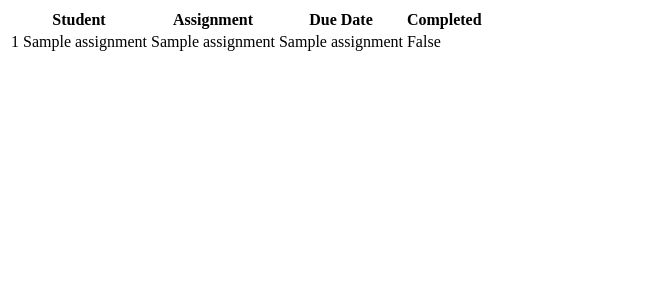
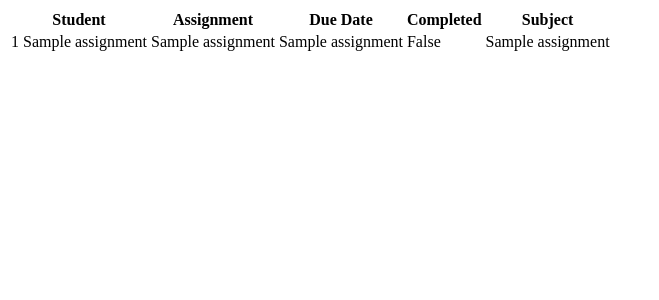
Before and after one commit to Mingston-Song/Homework, a Flask app: template templates/main.html in a window 1280 px wide. Shown: the top 300 px of the page, without its empty margins (0-659 px from the left). Run offline with Flask 3, Linux system fonts and the light colour scheme; the template is opened without the code that fills it: most values are stand-ins (such as "Sample title", 1, 10 or a date in 2020).

Commit message:
12/03/2024 New databse entries

```diff
--- a/app.py
+++ b/app.py
@@ -17,7 +17,7 @@ def create_connection(db_file):
 @app.route('/')
 def render_main():  # put application's code here
     con = create_connection(DATABASE)
-    query = "SELECT students.fname, students.lname, works.name, assignments.due_date, assignments.completed FROM assignments INNER JOIN students ON assignments.student_id=students.id INNER JOIN works ON assignments.work_id=works.id"
+    query = "SELECT students.fname, students.lname, works.name, assignments.due_date, assignments.completed, works.subject FROM assignments INNER JOIN students ON assignments.student_id=students.id INNER JOIN works ON assignments.work_id=works.id ORDER BY assignments.due_date"
     cur = con.cursor()
     cur.execute(query)
     assignments_list = cur.fetchall()
--- a/templates/main.html
+++ b/templates/main.html
@@ -11,6 +11,7 @@
             <th>Assignment</th>
             <th>Due Date</th>
             <th>Completed</th>
+            <th>Subject</th>
         </tr>
         {% for assignment in assignments %}
         <tr>
@@ -22,6 +23,7 @@
             {% else %}
                 <td>False</td>
             {% endif %}
+            <td>{{ assignment[5] }}</td>
         </tr>
         {% endfor %}
     </table>
```
Also changed, not shown: homework.db.
